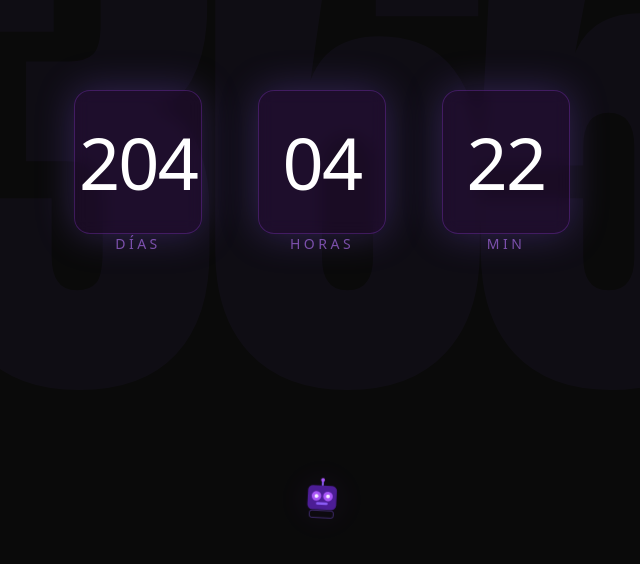
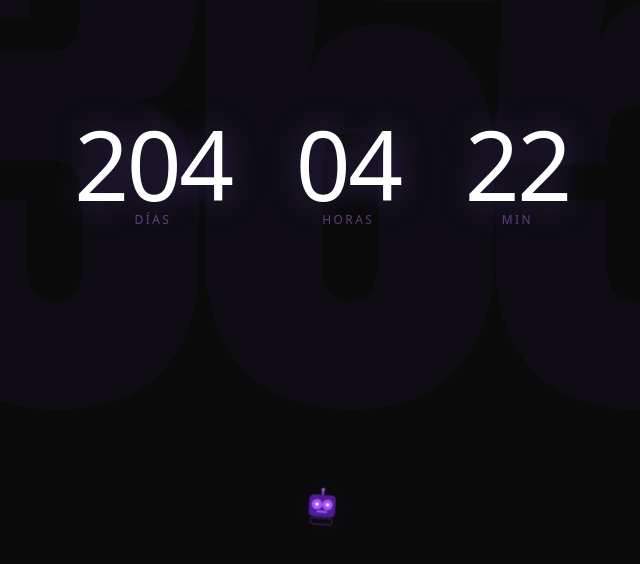
Before and after one commit to businesspocho118-cyber/365, a React (Vite) app: page / in a window 1280 px wide. Shown: the part 228-792 px from the top of the page, without its empty margins (318-958 px from the left). Built offline with nearby package versions, Linux system fonts and the light colour scheme.

Commit message:
feat: new image, floating timer without boxes, improved book

```diff
--- a/src/App.jsx
+++ b/src/App.jsx
@@ -5,7 +5,7 @@ import { MeshGradient } from '@paper-design/shaders-react'
 // Fecha objetivo: 31 de octubre de 2026 a las 00:00:00
 const TARGET_DATE = new Date('2026-10-31T00:00:00').getTime()
 
-// Robot pequeño - debajo del cronómetro
+// Robot pequeño abajo
 function InteractiveRobot({ onClick }) {
   const robotRef = useRef(null)
   const [position, setPosition] = useState({ x: 0, y: 0 })
@@ -25,78 +25,71 @@ function InteractiveRobot({ onClick }) {
   return (
     <motion.div
       ref={robotRef}
-      className="fixed bottom-8 left-1/2 -translate-x-1/2 z-20 cursor-pointer"
-      initial={{ opacity: 0, scale: 0.6 }}
+      className="fixed bottom-6 left-1/2 -translate-x-1/2 z-20 cursor-pointer"
+      initial={{ opacity: 0, scale: 0.5 }}
       animate={{
         x: position.x * 0.3,
         y: position.y * 0.3,
         opacity: 1,
-        scale: 0.6
+        scale: 0.55
       }}
       transition={{ type: 'spring', stiffness: 80, damping: 15 }}
       onMouseEnter={() => setIsHovering(true)}
       onMouseLeave={() => setIsHovering(false)}
       onClick={onClick}
-      whileHover={{ scale: 0.7 }}
+      whileHover={{ scale: 0.65 }}
     >
       <div className="relative w-20 h-20 flex items-center justify-center">
-        <motion.svg
-          viewBox="0 0 100 100"
-          className="w-full h-full"
-          animate={isHovering ? { rotate: [0, 8, -8, 0] } : { rotate: [0, 3, -3, 0] }}
-          transition={{ repeat: Infinity, duration: isHovering ? 0.3 : 1.5 }}
-        >
+        <motion.svg viewBox="0 0 100 100" className="w-full h-full" animate={isHovering ? { rotate: [0, 10, -10, 0] } : { rotate: [0, 4, -4, 0] }} transition={{ repeat: Infinity, duration: isHovering ? 0.3 : 1.5 }}>
           <rect x="20" y="20" width="60" height="50" rx="10" fill="#4c1d95" />
-          <motion.circle cx="38" cy="42" r="8" fill="#a855f7" animate={{ scale: [1, 1.3, 1] }} transition={{ repeat: Infinity, duration: isHovering ? 0.4 : 1.5 }} />
-          <motion.circle cx="62" cy="42" r="8" fill="#a855f7" animate={{ scale: [1, 1.3, 1] }} transition={{ repeat: Infinity, duration: isHovering ? 0.4 : 1.5 }} />
+          <motion.circle cx="38" cy="42" r="9" fill="#a855f7" animate={{ scale: [1, 1.4, 1] }} transition={{ repeat: Infinity, duration: isHovering ? 0.4 : 1.5 }} />
+          <motion.circle cx="62" cy="42" r="9" fill="#a855f7" animate={{ scale: [1, 1.4, 1] }} transition={{ repeat: Infinity, duration: isHovering ? 0.4 : 1.5 }} />
           <circle cx="38" cy="42" r="4" fill="#fff" opacity="0.9" />
           <circle cx="62" cy="42" r="4" fill="#fff" opacity="0.9" />
-          <rect x="38" y="55" width="24" height="5" rx="2" fill={isHovering ? '#f12b30' : '#8b5cf6'} />
+          <rect x="38" y="56" width="24" height="5" rx="2" fill={isHovering ? '#f12b30' : '#8b5cf6'} />
           <line x1="50" y1="20" x2="50" y2="8" stroke="#8b5cf6" strokeWidth="4" />
-          <circle cx="50" cy="8" r="4" fill="#a855f7">
-            <animate attributeName="opacity" values="0.5;1;0.5" dur="0.5s" repeatCount="indefinite" />
-          </circle>
-          <rect x="25" y="72" width="50" height="15" rx="5" fill="none" stroke="#8b5cf6" strokeWidth="2" opacity="0.4" />
+          <circle cx="50" cy="8" r="4" fill="#a855f7"><animate attributeName="opacity" values="0.5;1;0.5" dur="0.5s" repeatCount="indefinite" /></circle>
+          <rect x="25" y="73" width="50" height="14" rx="6" fill="none" stroke="#8b5cf6" strokeWidth="2" opacity="0.4" />
         </motion.svg>
-
-        <motion.div className="absolute inset-0 rounded-full bg-purple-500/30 blur-xl -z-10" animate={{ opacity: isHovering ? [0.4, 0.6, 0.4] : 0.15 }} transition={{ repeat: Infinity, duration: 1 }} />
+        <motion.div className="absolute inset-0 rounded-full bg-purple-500/30 blur-xl -z-10" animate={{ opacity: isHovering ? [0.4, 0.7, 0.4] : 0.15 }} transition={{ repeat: Infinity, duration: 1 }} />
       </div>
     </motion.div>
   )
 }
 
-// Book con efecto páginas realista
+// Libro estilo 21st.dev - mejorado
 function Book({ characterImage }) {
   const [isOpen, setIsOpen] = useState(false)
   const [isHovered, setIsHovered] = useState(false)
 
   return (
-    <div className="group" style={{ perspective: '1200px' }}>
+    <div className="group" style={{ perspective: '1000px' }}>
       <motion.div
-        className="relative w-56 md:w-72 h-72 md:h-96 cursor-pointer"
+        className="relative w-[240px] h-[340px] md:w-[300px] md:h-[420px] cursor-pointer"
         style={{ transformStyle: 'preserve-3d' }}
-        animate={{ rotateY: isOpen ? -35 : 0, scale: isOpen ? 1.1 : 1 }}
-        transition={{ duration: 0.8, type: 'spring', stiffness: 40 }}
+        animate={{ rotateY: isOpen ? -35 : 0 }}
+        transition={{ duration: 0.9, type: 'spring', stiffness: 35 }}
         onClick={() => setIsOpen(!isOpen)}
         onMouseEnter={() => setIsHovered(true)}
         onMouseLeave={() => setIsHovered(false)}
       >
         {/* Contratapaca */}
-        <div className="absolute inset-0 rounded-r-md bg-gradient-to-b from-purple-950 via-purple-900 to-purple-950 shadow-xl" style={{ transform: 'translateZ(-3px)' }}>
-          <div className="absolute left-1 top-2 bottom-2 w-2 bg-[repeating-linear-gradient(0deg,transparent,transparent_2px,#fff3_2px,#fff3_3px)] opacity-15" />
-          <div className="flex flex-col items-center justify-center h-full gap-3">
-            <p className="text-purple-300 font-medium tracking-widest text-lg">365</p>
-            <p className="text-purple-500/50 text-xs">Capítulo 1</p>
-            <p className="text-purple-600/40 text-xs mt-6">Coming Soon</p>
-            <p className="text-purple-700/30 text-[10px] mt-10 text-center leading-relaxed px-4">31 de Octubre<br/>del 2026</p>
+        <div className="absolute inset-0 rounded-r-md shadow-xl" style={{ transform: 'translateZ(-12px)', background: 'linear-gradient(145deg, #2e1065 0%, #4c1d95 50%, #1a1a2e 100%)' }}>
+          <div className="absolute left-1.5 top-3 bottom-3 w-1 bg-gradient-to-b from-white/10 via-transparent to-transparent" />
+          <div className="flex flex-col items-center justify-center h-full gap-2">
+            <p className="text-purple-300 font-medium tracking-widest text-xl">365</p>
+            <div className="w-8 h-px bg-purple-500/40" />
+            <p className="text-purple-400/60 text-xs">Capítulo I</p>
+            <p className="text-purple-500/30 text-xs mt-6">Coming Soon</p>
+            <p className="text-purple-600/25 text-[9px] mt-8">31.X.2026</p>
           </div>
         </div>
 
-        {/* Página simulada */}
-        <div className="absolute right-1 top-3 w-2 h-[calc(100%-1.5rem)] bg-gradient-to-l from-white via-gray-100 to-gray-200 rounded-sm" style={{ transform: 'rotateY(90deg)', transformOrigin: 'left' }}>
-          <div className="mt-4 ml-1 space-y-1.5">
-            {[...Array(12)].map((_, i) => (
-              <div key={i} className="h-0.5 w-14 bg-gray-300 rounded" style={{ opacity: 0.2 + Math.random() * 0.3 }} />
+        {/* Página */}
+        <div className="absolute right-0.5 top-2 w-1 h-[calc(100%-1rem)] rounded-sm" style={{ transform: 'rotateY(90deg)', transformOrigin: 'left', background: 'linear-gradient(90deg, #d4d4d8, #fff 20%, #e4e4e8 50%, #fafafa 80%, #d4d4d8)' }}>
+          <div className="mt-5 ml-1 space-y-1.5">
+            {[...Array(18)].map((_, i) => (
+              <div key={i} className="h-0.5 w-14 bg-gray-400/30 rounded" style={{ opacity: 0.2 + Math.random() * 0.25 }} />
             ))}
           </div>
         </div>
@@ -104,27 +97,30 @@ function Book({ characterImage }) {
         {/* Portada */}
         <div className="absolute inset-0 rounded-r-md overflow-hidden shadow-2xl" style={{ backfaceVisibility: 'hidden' }}>
           <img src={characterImage} alt="Portada" className="w-full h-full object-cover" />
-          <div className="absolute inset-0 bg-gradient-to-t from-black/75 via-black/25 to-black/10" />
+          <div className="absolute inset-0 bg-gradient-to-t from-black/80 via-black/25 to-black/10" />
 
           <div className="absolute bottom-0 left-0 right-0 p-5">
-            <h2 className="text-4xl md:text-5xl font-bold text-white tracking-wider" style={{ fontFamily: '"Bebas Neue", sans-serif', textShadow: '0 2px 15px rgba(0,0,0,0.6)' }}>365</h2>
-            <p className="text-purple-300/80 text-[10px] mt-1.5 uppercase tracking-[0.25em]">Una historia por revelar</p>
+            <h2 className="text-5xl md:text-6xl font-bold text-white tracking-wider" style={{ fontFamily: '"Bebas Neue", sans-serif', textShadow: '0 3px 20px rgba(0,0,0,0.7)' }}>365</h2>
+            <p className="text-purple-300/90 text-[10px] mt-1 uppercase tracking-[0.3em]">The Beginning</p>
           </div>
 
-          {/* Lomo Spine */}
-          <div className="absolute left-0 top-0 bottom-0 w-3 bg-gradient-to-r from-black/40 via-black/20 to-transparent" />
+          <div className="absolute left-0 top-0 bottom-0 w-4 bg-gradient-to-r from-black/50 via-black/25 to-transparent" />
 
-          <motion.div className="absolute inset-0 rounded-r-md border-2" animate={{ borderColor: isHovered ? 'rgba(168, 85, 247, 0.9)' : 'rgba(168, 85, 247, 0.25)', boxShadow: isHovered ? '0 0 25px rgba(168, 85, 247, 0.3)' : 'none' }} />
+          <motion.div
+            className="absolute inset-0 rounded-r-md border-2"
+            animate={{ borderColor: isHovered ? 'rgba(168, 85, 247, 0.95)' : 'rgba(168, 85, 247, 0.2)', boxShadow: isHovered ? '0 0 35px rgba(168, 85, 247, 0.5)' : 'none' }}
+            transition={{ duration: 0.3 }}
+          />
         </div>
 
-        {/* Título en lomo */}
-        <div className="absolute -left-6 top-1/2 -translate-y-1/2" style={{ transform: 'translateZ(2px)' }}>
-          <p className="text-purple-400/30 text-xl font-bold tracking-widest" style={{ writingMode: 'vertical-rl', fontFamily: '"Bebas Neue", sans-serif' }}>365</p>
+        {/* Spine título */}
+        <div className="absolute -left-5 top-1/2 -translate-y-1/2" style={{ transform: 'translateZ(4px)' }}>
+          <p className="text-purple-400/35 text-2xl font-bold tracking-widest" style={{ writingMode: 'vertical-rl', fontFamily: '"Bebas Neue", sans-serif' }}>365</p>
         </div>
       </motion.div>
 
-      <motion.p initial={{ opacity: 0 }} animate={{ opacity: isHovered ? 1 : 0 }} className="absolute -bottom-8 left-0 right-0 text-center text-purple-400/70 text-[10px]">
-        {isOpen ? '← Volver' : 'Toca el robot para descubrir'}
+      <motion.p initial={{ opacity: 0 }} animate={{ opacity: isHovered ? 1 : 0 }} className="absolute -bottom-7 left-0 right-0 text-center text-purple-400/80 text-[9px] tracking-widest">
+        {isOpen ? '← CRONÓMETRO' : 'TOCA EL ROBOT'}
       </motion.p>
     </div>
   )
@@ -135,15 +131,14 @@ function App() {
   const [isExpired, setIsExpired] = useState(false)
   const [showBook, setShowBook] = useState(false)
 
-  const characterImage = '/personaje.png'
+  // Imagen correcta
+  const characterImage = '/Imagen carta/365 THE BEGINNING.png'
 
   function calculateTimeLeft() {
     const now = new Date().getTime()
     const difference = TARGET_DATE - now
 
-    if (difference <= 0) {
-      return { days: 0, hours: 0, minutes: 0 }
-    }
+    if (difference <= 0) return { days: 0, hours: 0, minutes: 0 }
 
     return {
       days: Math.floor(difference / (1000 * 60 * 60 * 24)),
@@ -162,26 +157,22 @@ function App() {
         clearInterval(timer)
       }
     }, 1000)
-
     return () => clearInterval(timer)
   }, [])
 
   return (
     <div className="min-h-screen bg-[#0a0a0a] relative overflow-hidden">
-      {/* MeshGradient */}
       <div className="absolute inset-0">
         <MeshGradient colors={['#1a0a2e', '#2d1b4e', '#4c1d95', '#6b21a8', '#0a0a0a']} speed={0.4} distortion={0.6} swirl={0.2} className="w-full h-full" />
       </div>
       <div className="absolute inset-0 bg-[#0a0a0a]/50" />
 
-      {/* 365 background */}
       <div className="absolute inset-0 flex items-center justify-center pointer-events-none select-none">
-        <motion.span initial={{ opacity: 0 }} animate={{ opacity: 0.04 }} transition={{ duration: 2 }} className="text-[45vw] md:text-[55vw] font-black leading-none tracking-tight" style={{ fontFamily: '"Bebas Neue", sans-serif', color: '#8b5cf6' }}>
+        <motion.span initial={{ opacity: 0 }} animate={{ opacity: 0.035 }} transition={{ duration: 2 }} className="text-[50vw] md:text-[60vw] font-black leading-none tracking-tight" style={{ fontFamily: '"Bebas Neue", sans-serif', color: '#8b5cf6' }}>
           365
         </motion.span>
       </div>
 
-      {/* Main - Cronómetro PRINCIPAL centrado */}
       <main className="relative z-10 flex flex-col items-center justify-center min-h-screen px-4">
         <AnimatePresence mode="wait">
           {isExpired ? (
@@ -192,41 +183,42 @@ function App() {
           ) : showBook ? (
             <Book key="book" characterImage={characterImage} />
           ) : (
-            <motion.div key="countdown" initial={{ opacity: 0 }} animate={{ opacity: 1 }} className="flex gap-8 md:gap-14">
-              <TimeUnit value={timeLeft.days} label="días" />
-              <TimeUnit value={timeLeft.hours} label="horas" />
-              <TimeUnit value={timeLeft.minutes} label="min" />
+            <motion.div key="countdown" initial={{ opacity: 0 }} animate={{ opacity: 1 }} className="flex gap-10 md:gap-16">
+              <FloatingTime value={timeLeft.days} label="días" />
+              <FloatingTime value={timeLeft.hours} label="horas" />
+              <FloatingTime value={timeLeft.minutes} label="min" />
             </motion.div>
           )}
         </AnimatePresence>
       </main>
 
-      {/* Robot pequeño abajo */}
       <InteractiveRobot onClick={() => setShowBook(!showBook)} />
     </div>
   )
 }
 
-// TimeUnit principal
-function TimeUnit({ value, label }) {
+// Cronómetro SIN cajas - SOLO números flotando
+function FloatingTime({ value, label }) {
   return (
-    <motion.div initial={{ opacity: 0, y: 30 }} animate={{ opacity: 1, y: 0 }} className="flex flex-col items-center">
-      <motion.div
+    <motion.div
+      initial={{ opacity: 0, y: 40 }}
+      animate={{ opacity: 1, y: 0 }}
+      className="flex flex-col items-center"
+    >
+      <motion.span
         animate={{
-          boxShadow: [
-            '0 0 25px rgba(139, 92, 246, 0.2)',
-            '0 0 50px rgba(139, 92, 246, 0.35)',
-            '0 0 25px rgba(139, 92, 246, 0.2)'
+          textShadow: [
+            '0 0 20px rgba(139, 92, 246, 0.25)',
+            '0 0 45px rgba(139, 92, 246, 0.45)',
+            '0 0 20px rgba(139, 92, 246, 0.25)'
           ]
         }}
-        transition={{ duration: 2.5, repeat: Infinity }}
-        className="w-24 md:w-32 h-28 md:h-36 rounded-2xl bg-purple-900/20 border border-purple-500/25 backdrop-blur-sm flex items-center justify-center"
+        transition={{ duration: 3, repeat: Infinity }}
+        className="text-6xl md:text-8xl font-extralight text-white tracking-tight"
       >
-        <span className="text-5xl md:text-7xl font-light text-white tracking-tight">
-          {String(value).padStart(2, '0')}
-        </span>
-      </motion.div>
-      <span className="text-purple-400/60 text-xs md:text-sm mt-3 uppercase tracking-[0.25em]">{label}</span>
+        {String(value).padStart(2, '0')}
+      </motion.span>
+      <span className="text-purple-400/45 text-[10px] md:text-xs mt-1 uppercase tracking-[0.2em]">{label}</span>
     </motion.div>
   )
 }
```
